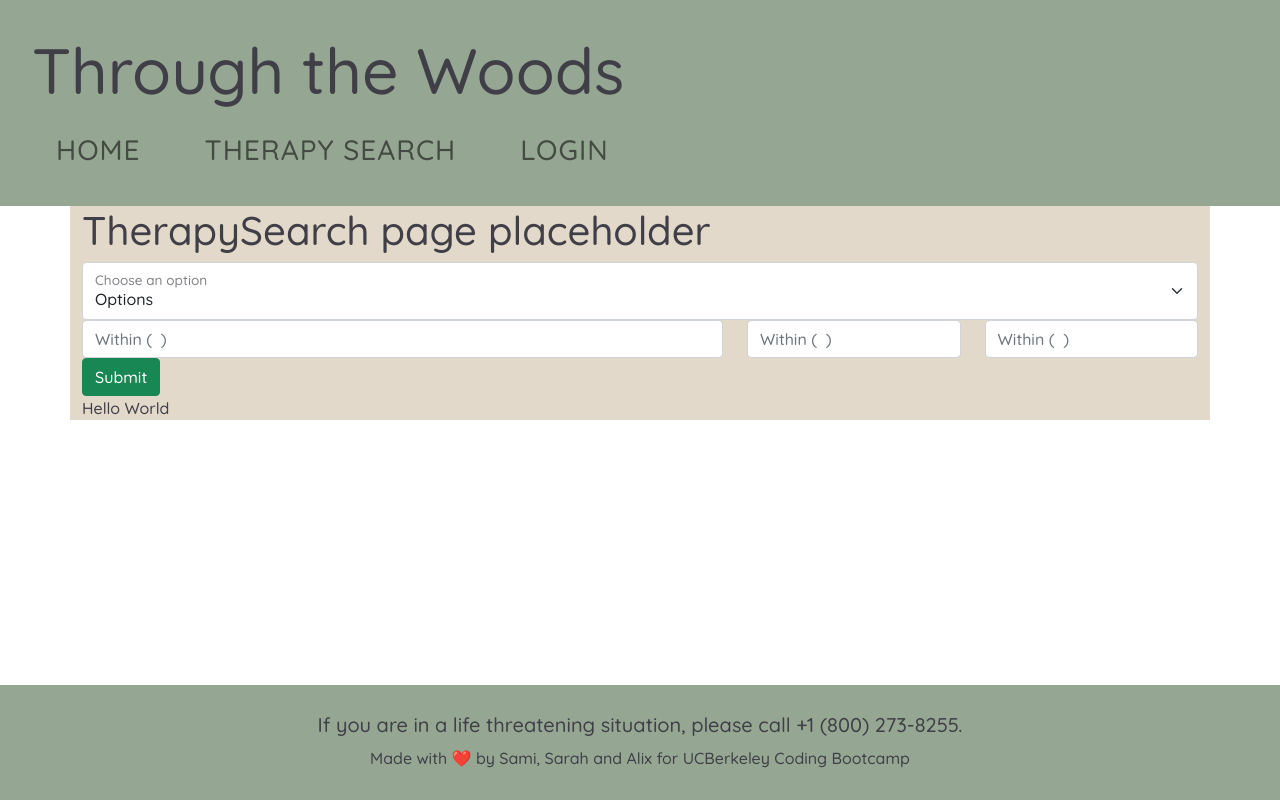
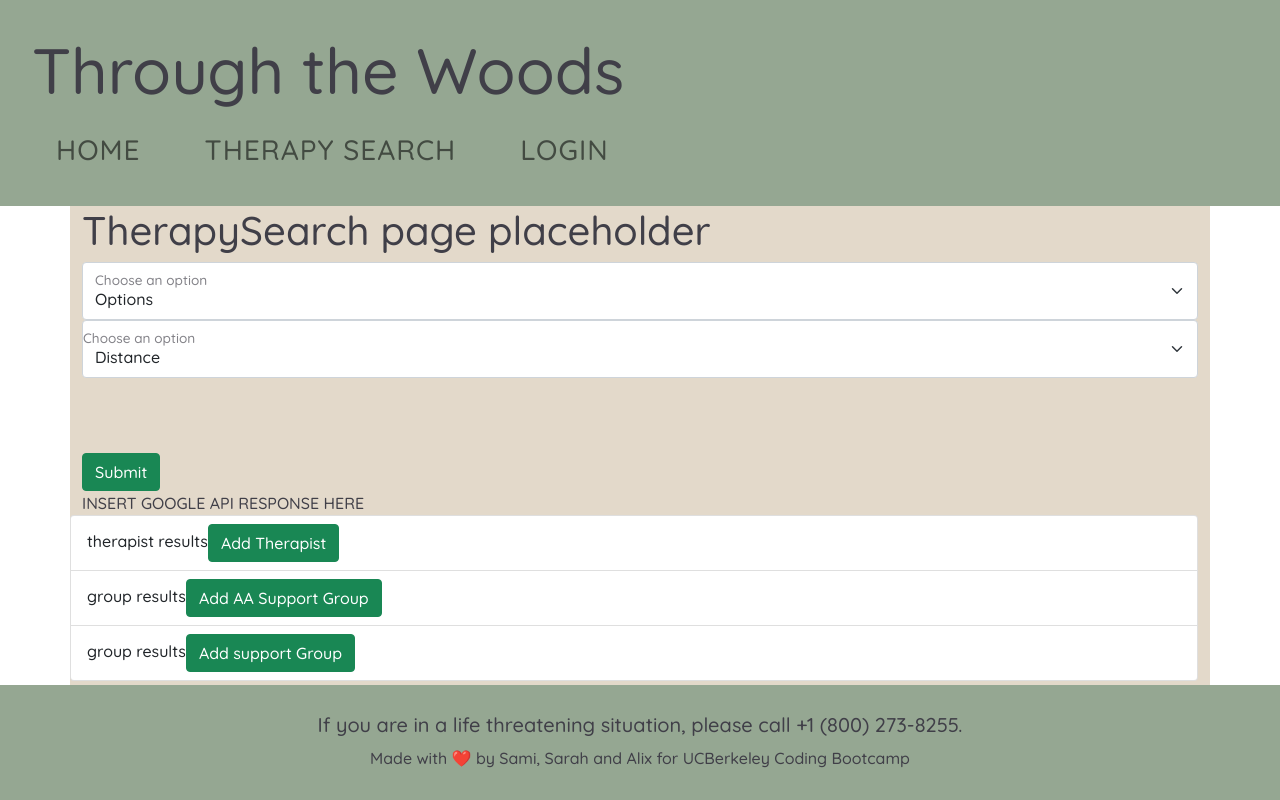
Before and after one commit to samikhawja/project_three, a React (Create React App) app in the folder client/: page /therapy in a window 1280 px wide. Built offline with nearby package versions, Linux system fonts and the light colour scheme.

Commit message:
fixed styles i deleted on accident

```diff
--- a/client/src/pages/TherapySearch.js
+++ b/client/src/pages/TherapySearch.js
@@ -5,6 +5,7 @@ import {
   FloatingLabel,
   Container,
   Button,
+  ListGroup,
 } from "react-bootstrap";
 import "./../App.css";
 import React, { useEffect } from "react";
@@ -16,6 +17,7 @@ const myStyle = {
   backgroundColor: "#E3D9CA",
   width: "100%",
   height: "100%",
+  paddingBottom: "75px",
 };
 function TherapySearch() {
   const [getSearch, {loading, error, data}] = useLazyQuery(SEARCH)
@@ -47,24 +49,41 @@ function TherapySearch() {
               <option>Options</option>
               <option value="1">AA Support Group</option>
               <option value="2">Therapists Nearby</option>
-              <option value="3">Rehab Facilities</option>
+              <option value="3">Rehab Groups</option>
             </Form.Select>
           </FloatingLabel>
           <Form>
             <Row>
-              <Col xs={7}>
-                <Form.Control placeholder="Within (  )" />
-              </Col>
-              <Col>
-                <Form.Control placeholder="Within (  )" />
-              </Col>
-              <Col>
-                <Form.Control placeholder="Within (  )" />
-              </Col>
+              <FloatingLabel
+                style={myStyle}
+                controlId="floatingSelect"
+                label="Choose an option"
+              >
+                <Form.Select aria-label="Floating label select example">
+                  <option>Distance</option>
+                  <option value="1">miles</option>
+                  <option value="2">miles</option>
+                  <option value="3">miles</option>
+                </Form.Select>
+              </FloatingLabel>
             </Row>
             <Button variant="success" onClick={beginSearch}>Submit</Button>{" "}
             <Row>
-              <Col>Hello World</Col>
+              <Col>INSERT GOOGLE API RESPONSE HERE</Col>
+              <ListGroup>
+                <ListGroup.Item action href="#link1">
+                  therapist results
+                  <Button variant="success">Add Therapist</Button>{" "}
+                </ListGroup.Item>
+                <ListGroup.Item action href="#link2">
+                  group results
+                  <Button variant="success">Add AA Support Group</Button>{" "}
+                </ListGroup.Item>
+                <ListGroup.Item action href="#link3">
+                  group results
+                  <Button variant="success">Add support Group</Button>{" "}
+                </ListGroup.Item>
+              </ListGroup>
             </Row>
           </Form>
         </div>
```
